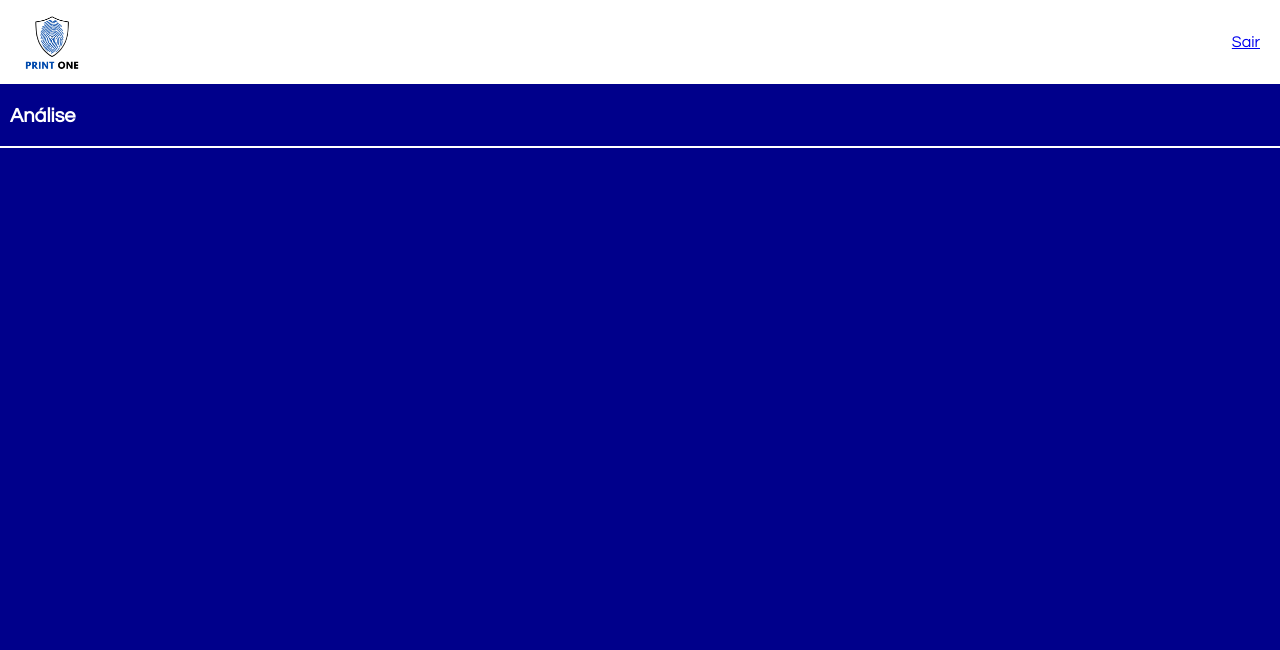
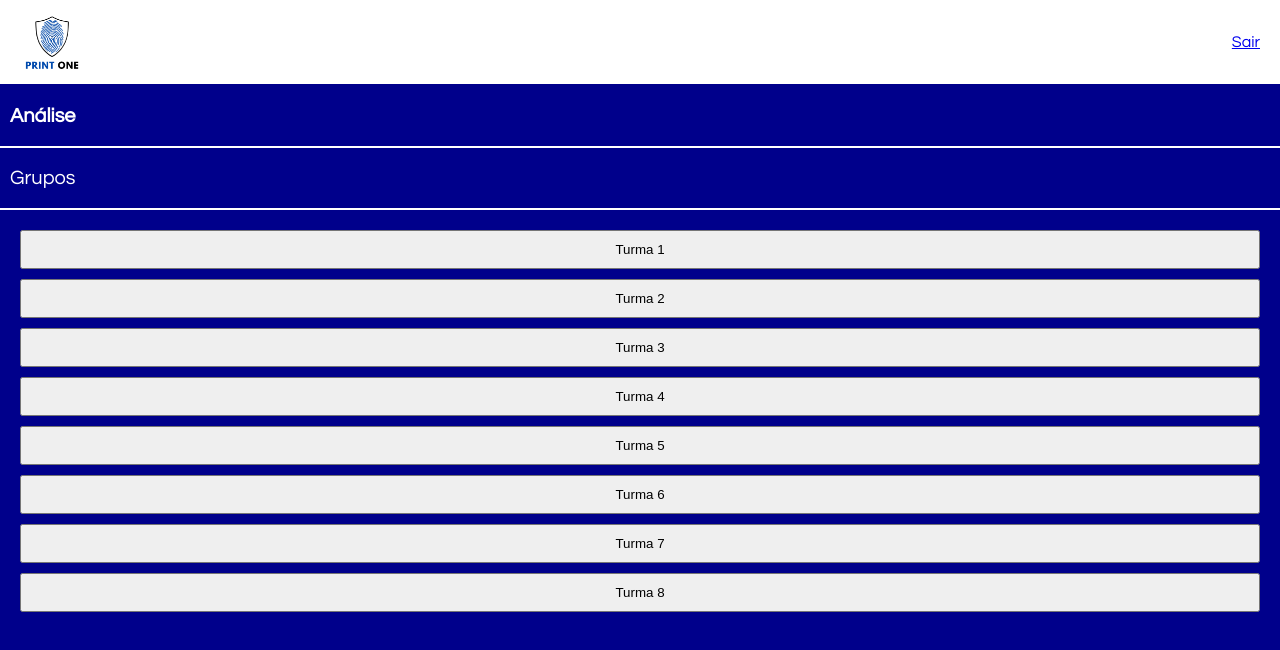
Before and after one commit to m4rcusml/printone, a Next.js app: page /instituicao/analise in a window 1280 px wide. Shown: the top 650 px of the page. Built offline with nearby package versions, Linux system fonts and the light colour scheme.

Commit message:
página de análise feita

```diff
--- a/src/app/instituicao/analise/page.js
+++ b/src/app/instituicao/analise/page.js
@@ -7,6 +7,31 @@ export default function Analise() {
             <Header />
             <main className={styles.main}>
                 <h1 className={styles.title}>Análise</h1>
+                <p className={styles.title}>Grupos</p>
+                <div
+                    style={{
+                        display: 'flex',
+                        flexDirection: 'column',
+                        gap: 10,
+                        flexWrap: 'wrap',
+                        padding: 20
+
+                    }}
+                >
+                    {
+                        [1,2,3,4,5,6,7,8].map((item, index) => (
+                            <button
+                                key={index}
+                                style={{
+                                    padding: 10,
+                                    cursor: 'pointer'
+                                }}
+                            >
+                                {'Turma ' + item}
+                            </button>
+                        ))
+                    }
+                </div>
             </main>
         </div>
     )
```
Also changed, not shown: src/app/instituicao/registro/page.js (line endings or trailing spaces).
